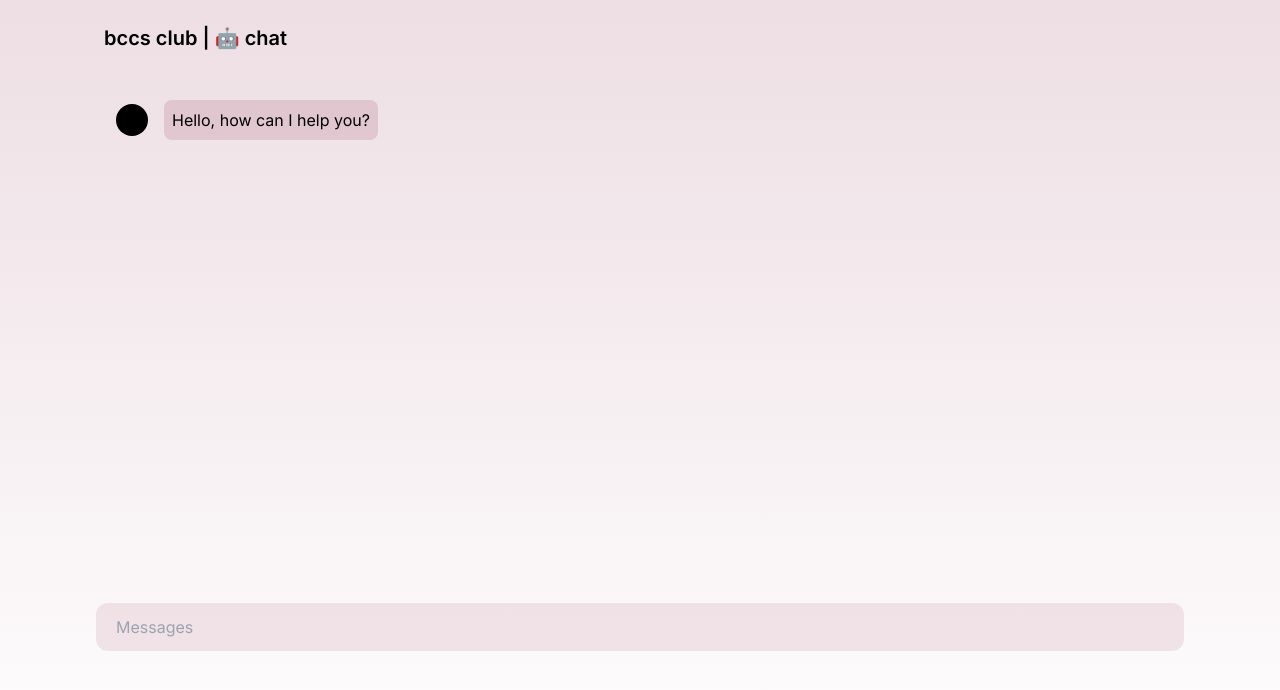
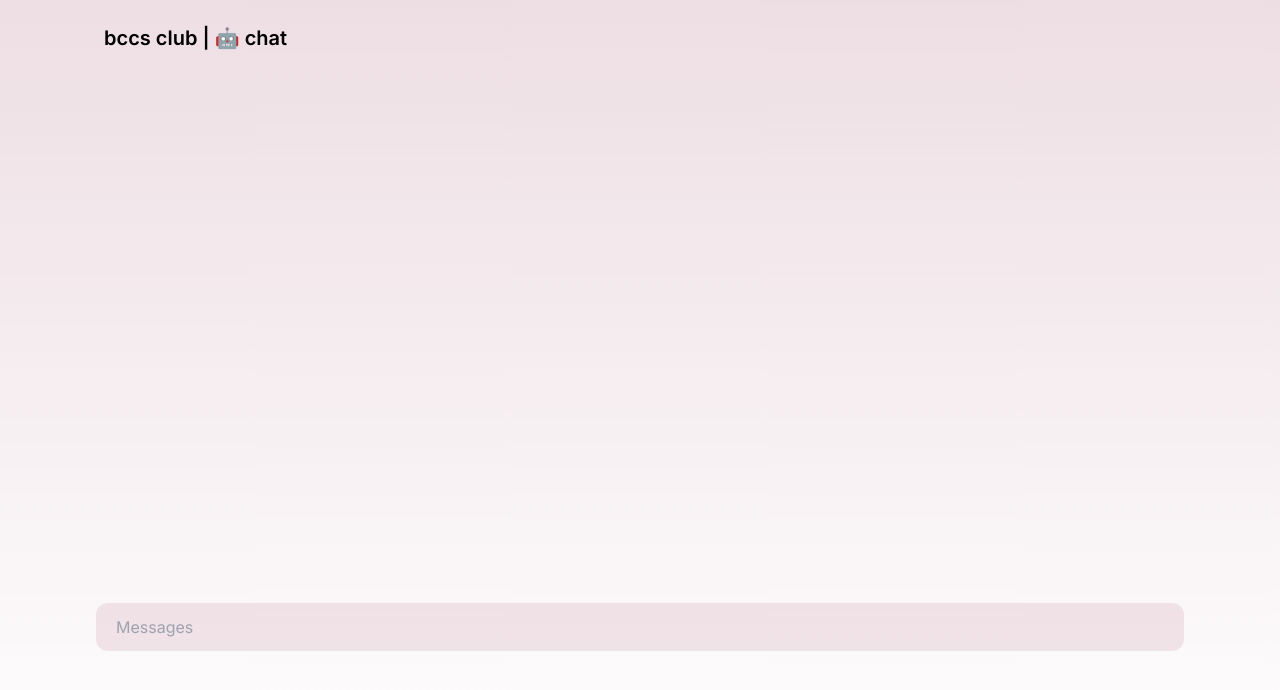
Before and after one commit to bc-compsci-club/chat, a Next.js app in the folder frontend/: page /chat in a window 1280 px wide. Shown: the top 690 px of the page. Built offline with nearby package versions, Linux system fonts and the light colour scheme.

Commit message:
Update chat functionality to initialize messages as empty and modify assistant response to indicate searching

```diff
--- a/frontend/src/app/chat/page.tsx
+++ b/frontend/src/app/chat/page.tsx
@@ -12,9 +12,7 @@ export type MessageData = {
 export default function Chat() {
   const [message, setMessage] = React.useState("");
   const messageRef = React.useRef<HTMLDivElement>(null);
-  const [messages, setMessages] = React.useState<MessageData[]>([
-    { role: "assistant", content: "Hello, how can I help you?" },
-  ]);
+  const [messages, setMessages] = React.useState<MessageData[]>([]);
 
   React.useEffect(() => {
     if (messageRef.current) {
@@ -28,7 +26,7 @@ export default function Chat() {
     setMessages((messages) => [
       ...messages,
       { role: "user", content: message },
-      { role: "assistant", content: "" },
+      { role: "assistant", content: "Searching..." },
     ]);
     const response = await fetch(`${process.env.NEXT_PUBLIC_BACKEND_URL}/api/v1/llm` as string, {
       method: "POST",
@@ -53,7 +51,7 @@ export default function Chat() {
           ...otherMessages,
           {
             ...lastMessage,
-            content: lastMessage.content + text,
+            content: lastMessage.content === "Searching..." ? "" : lastMessage.content + text,
           },
         ];
       });
```
